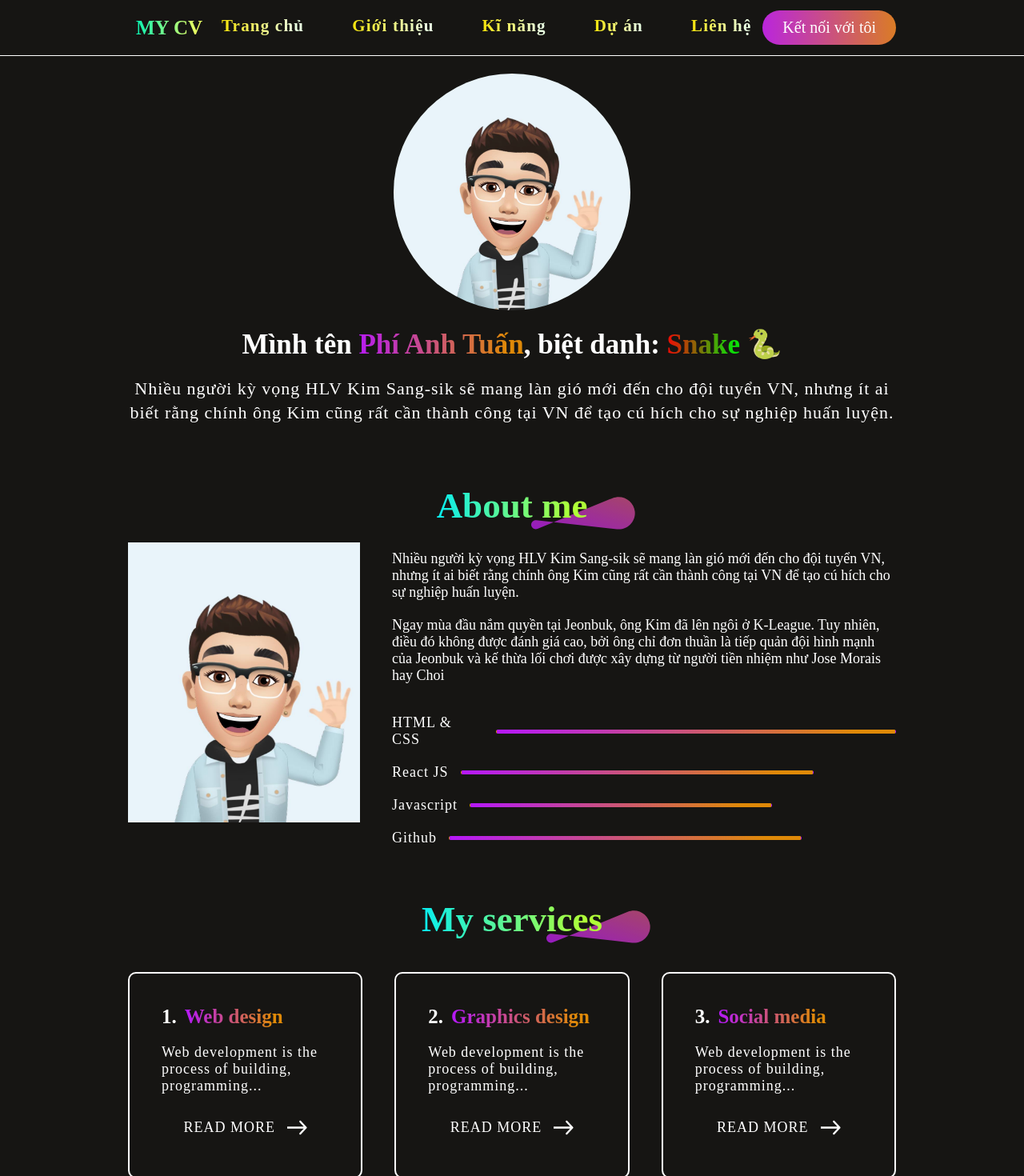
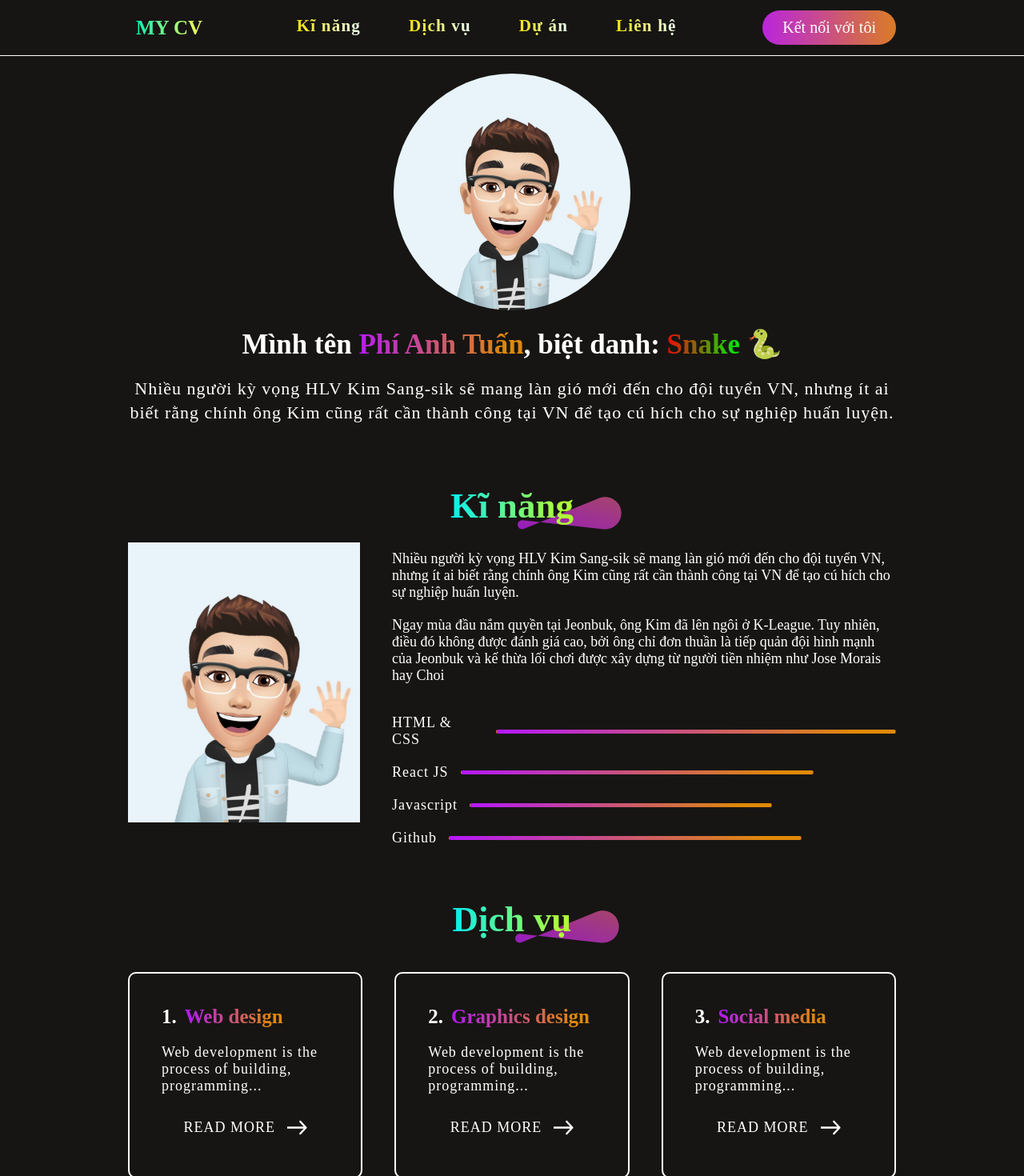
Before and after one commit to tuanpa2k2/Profile, a React (Vite) app: page / in a window 1280 px wide. Shown: the top 1470 px of the page at 80% size. Built offline with nearby package versions, Linux system fonts and the light colour scheme.

Commit message:
# add smooth scroll (anchorLink react) navbar

```diff
--- a/index.html
+++ b/index.html
@@ -5,7 +5,7 @@
   <meta charset="UTF-8" />
   <link rel="icon" type="image/svg+sml" href="/default.jpg">
   <meta name="viewport" content="width=device-width, initial-scale=1.0" />
-  <title>Snake ^_^</title>
+  <title>Snake 🐍</title>
 </head>
 
 <body>
--- a/src/Component/About/AboutComp.jsx
+++ b/src/Component/About/AboutComp.jsx
@@ -7,8 +7,8 @@ import TitleComp from "../Title/TitleComp";
 
 const AboutComp = () => {
   return (
-    <div className="container_about">
-      <TitleComp title="About me" />
+    <div id="about" className="container_about">
+      <TitleComp title="Kĩ năng" />
       <div className="about_sections">
         <div className="about_left">
           <img src={profile_img} alt="" />
--- a/src/Component/Contact/ContactComp.jsx
+++ b/src/Component/Contact/ContactComp.jsx
@@ -7,11 +7,11 @@ import "./ContactComp.scss";
 
 const ContactComp = () => {
   return (
-    <div className="contact">
-      <TitleComp title="Get in touch" />
+    <div id="contact" className="contact">
+      <TitleComp title="Kết nối và liên hệ" />
       <div className="contact__container">
         <div className="contact__left">
-          <h2>Hãy nói với tôi</h2>
+          <h2>Liên hệ với tôi</h2>
           <p>
             Lorem ipsum dolor sit amet consectetur adipisicing elit. Id harum consectetur tenetur ipsum labore soluta.
             Obcaecati, velit.
@@ -26,18 +26,18 @@ const ContactComp = () => {
             <MdLocationPin /> <p>Hà Nội</p>
           </div>
         </div>
-        <div className="contact__right">
+        <form className="contact__right">
           <label>Your name</label>
-          <input type="text" placeholder="Enter your name..." />
+          <input name="name" type="text" placeholder="Enter your name..." />
 
           <label>Your email</label>
-          <input type="email" placeholder="Enter your email..." />
+          <input name="email" type="email" placeholder="Enter your email..." />
 
           <label> Write your message</label>
           <textarea name="message" id="" placeholder="Enter your message..." />
 
           <button>Send mail</button>
-        </div>
+        </form>
       </div>
     </div>
   );
--- a/src/Component/Mywork/MyworkComp.jsx
+++ b/src/Component/Mywork/MyworkComp.jsx
@@ -8,8 +8,8 @@ import "./MyworkComp.scss";
 
 const MyworkComp = () => {
   return (
-    <div className="myworks">
-      <TitleComp title="My last work" />
+    <div id="mywork" className="myworks">
+      <TitleComp title="Dự án các nhân" />
       <div className="mywork__container">
         {mywork_data.map((data, key) => {
           return <img key={key} src={data.w_img} alt="w_img" />;
--- a/src/Component/Navbar/NavbarComp.jsx
+++ b/src/Component/Navbar/NavbarComp.jsx
@@ -1,13 +1,14 @@
 /* eslint-disable no-unused-vars */
 // eslint-disable-next-line no-unused-vars
 import React, { useEffect, useState } from "react";
+import AnchorLink from "react-anchor-link-smooth-scroll";
 
 import "./NavbarComp.scss";
 
 const NarbarComp = () => {
   const [menuActive, setMenuActive] = useState("");
   const [scrolled, setScrolled] = useState(false); // scrolled add className 'sticky-header'
-  console.log("scroll: ", scrolled);
+  console.log(menuActive);
 
   useEffect(() => {
     window.addEventListener("scroll", handleScrollNavbar);
@@ -16,7 +17,7 @@ const NarbarComp = () => {
   const handleScrollNavbar = () => {
     const offset = window.scrollY;
 
-    if (offset > 200) {
+    if (offset > 100) {
       setScrolled(true);
     } else {
       setScrolled(false);
@@ -25,24 +26,29 @@ const NarbarComp = () => {
 
   return (
     <div className={`navbar ${scrolled ? "sticky-header" : ""}`}>
-      <div className="logo" onClick={() => setMenuActive("")}>
+      <div className="logo">
         <span>my cv</span>
       </div>
       <ul className="nav_menu">
-        <li onClick={() => setMenuActive("home")} className={`${menuActive === "home" ? "actives" : ""}`}>
-          Trang chủ
+        <li onClick={() => setMenuActive("skill")} className={`${menuActive === "skill" ? "actives" : ""}`}>
+          <AnchorLink className="anchor-link" offset={90} href="#about">
+            Kĩ năng
+          </AnchorLink>
         </li>
         <li onClick={() => setMenuActive("about")} className={`${menuActive === "about" ? "actives" : ""}`}>
-          Giới thiệu
-        </li>
-        <li onClick={() => setMenuActive("skill")} className={`${menuActive === "skill" ? "actives" : ""}`}>
-          Kĩ năng
+          <AnchorLink className="anchor-link" offset={90} href="#service">
+            Dịch vụ
+          </AnchorLink>
         </li>
         <li onClick={() => setMenuActive("project")} className={`${menuActive === "project" ? "actives" : ""}`}>
-          Dự án
+          <AnchorLink className="anchor-link" offset={90} href="#mywork">
+            Dự án
+          </AnchorLink>
         </li>
         <li onClick={() => setMenuActive("contact")} className={`${menuActive === "contact" ? "actives" : ""}`}>
-          Liên hệ
+          <AnchorLink className="anchor-link" offset={90} href="#contact">
+            Liên hệ
+          </AnchorLink>
         </li>
       </ul>
       <div className="nav_connect">Kết nối với tôi</div>
--- a/src/Component/Service/ServiceComp.jsx
+++ b/src/Component/Service/ServiceComp.jsx
@@ -8,9 +8,9 @@ import "./ServiceComp.scss";
 
 const ServiceComp = () => {
   return (
-    <div className="services">
+    <div id="service" className="services">
       <div className="services__title">
-        <TitleComp title="My services" />
+        <TitleComp title="Dịch vụ " />
       </div>
       <div className="services__container">
         {services_data.map((data, key) => {
```
